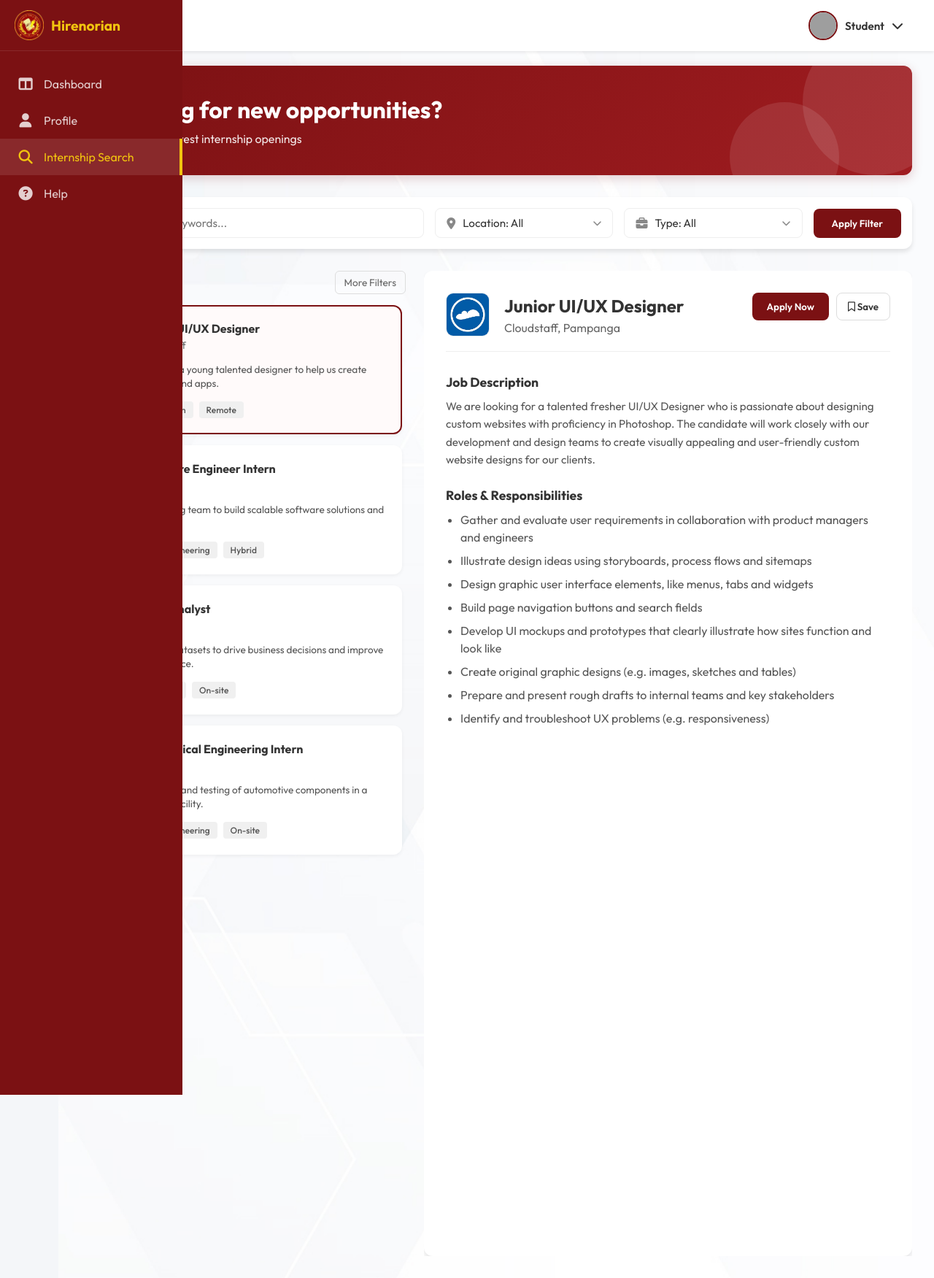
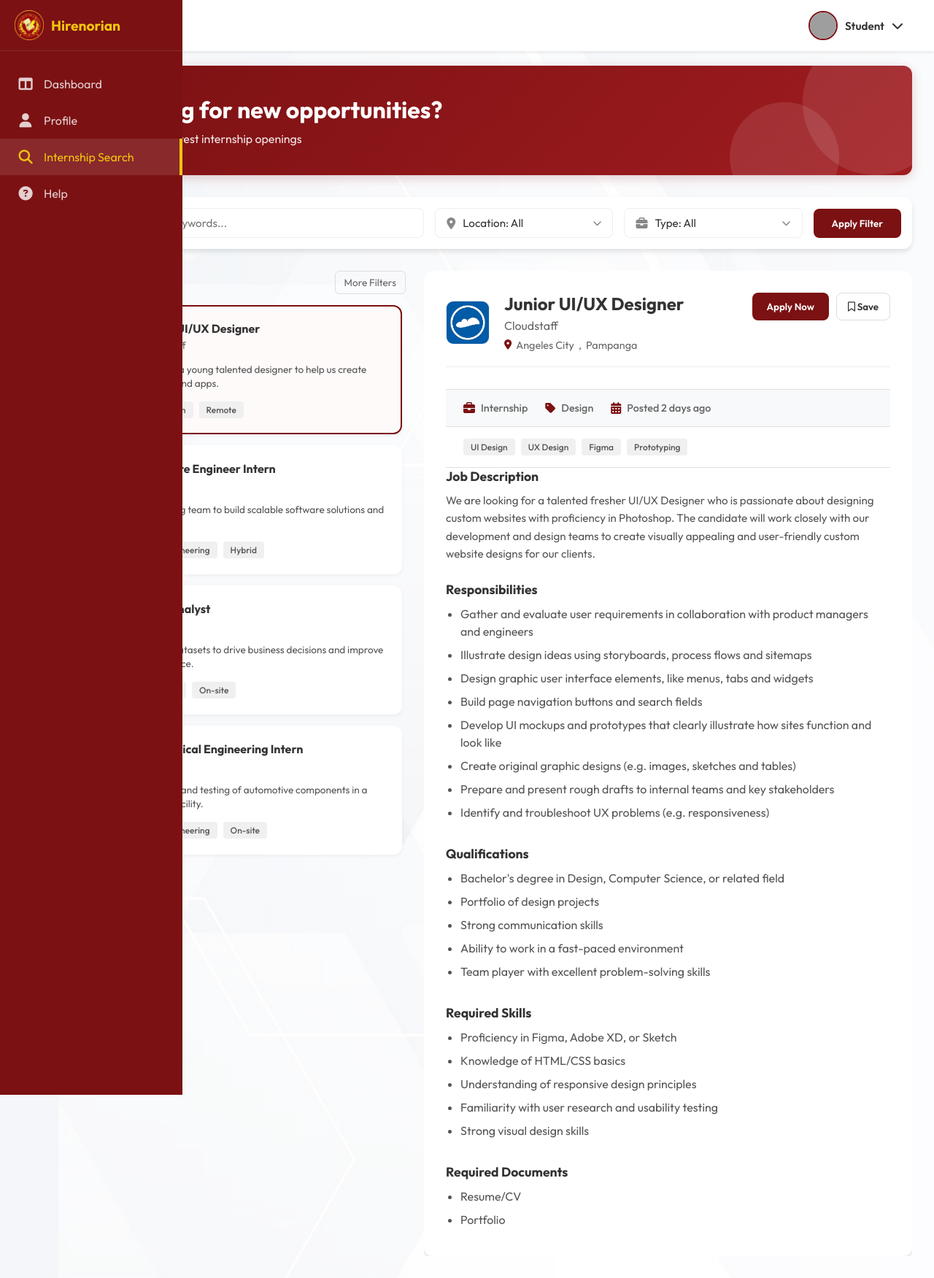
Before and after one commit to mrnp-dev/Hirenorian, a PHP site: the page made by Pages/Student Pages/Internship Search Page/php/internship_search.php in a window 1280 px wide. Shown: the whole page at 73% size. Run offline with PHP 8.4, Linux system fonts and the light colour scheme; the visitor is signed in with stand-in values (Sample User, id 1); grey boxes are pictures that could not be loaded.

Commit message:
Updated Job Details Panel contents

```diff
--- a/Pages/Student Pages/Internship Search Page/css/internship_search.css
+++ b/Pages/Student Pages/Internship Search Page/css/internship_search.css
@@ -811,9 +811,64 @@
     text-align: center;
 }
 
-.sidebar-item span {
+.si.details-header #detail-company {
+    color: #666;
     font-weight: 500;
     font-size: 0.95rem;
+    margin: 0;
+}
+
+.detail-location {
+    display: flex;
+    align-items: center;
+    gap: 6px;
+    color: #666;
+    font-size: 0.9rem;
+    margin: 8px 0 0 0;
+}
+
+.detail-location i {
+    color: var(--primary-maroon);
+    font-size: 0.85rem;
+}
+
+/* Job Meta Information */
+.job-meta {
+    display: flex;
+    gap: 24px;
+    padding: 16px 24px;
+    background: #f8f9fa;
+    border-top: 1px solid #e0e0e0;
+    border-bottom: 1px solid #e0e0e0;
+}
+
+.meta-item {
+    display: flex;
+    align-items: center;
+    gap: 8px;
+    color: #666;
+    font-size: 0.9rem;
+}
+
+.meta-item i {
+    color: var(--primary-maroon);
+    font-size: 1rem;
+}
+
+.meta-item span {
+    font-weight: 500;
+}
+
+/* Job Tags Section */
+.job-tags-section {
+    padding: 16px 24px;
+    border-bottom: 1px solid #e0e0e0;
+}
+
+.job-tags-section .job-tags {
+    display: flex;
+    flex-wrap: wrap;
+    gap: 8px;
 }
 
 .sidebar-item:hover {
--- a/Pages/Student Pages/Internship Search Page/php/internship_search.php
+++ b/Pages/Student Pages/Internship Search Page/php/internship_search.php
@@ -213,7 +213,11 @@ if(!isset($_SESSION['email'])) {
                                     <img src="../../../Landing Page/Images/Companies/cloudstaff_logo.jpg" alt="Logo" class="details-logo" id="detail-logo">
                                     <div class="header-info">
                                         <h2 id="detail-title">Junior UI/UX Designer</h2>
-                                        <p id="detail-company">Cloudstaff, Pampanga</p>
+                                        <p id="detail-company">Cloudstaff</p>
+                                        <p class="detail-location">
+                                            <i class="fa-solid fa-location-dot"></i>
+                                            <span id="detail-city">Angeles City</span>, <span id="detail-province">Pampanga</span>
+                                        </p>
                                     </div>
                                 </div>
                                 <div class="header-actions">
@@ -222,18 +226,42 @@ if(!isset($_SESSION['email'])) {
                                 </div>
                             </div>
 
+                            <div class="job-meta">
+                                <div class="meta-item">
+                                    <i class="fa-solid fa-briefcase"></i>
+                                    <span id="detail-work-type">Internship</span>
+                                </div>
+                                <div class="meta-item">
+                                    <i class="fa-solid fa-tag"></i>
+                                    <span id="detail-category">Design</span>
+                                </div>
+                                <div class="meta-item">
+                                    <i class="fa-solid fa-calendar-days"></i>
+                                    <span id="detail-posted-date">Posted 2 days ago</span>
+                                </div>
+                            </div>
+
+                            <div class="job-tags-section">
+                                <div class="job-tags" id="detail-tags">
+                                    <span class="tag">UI Design</span>
+                                    <span class="tag">UX Design</span>
+                                    <span class="tag">Figma</span>
+                                    <span class="tag">Prototyping</span>
+                                </div>
+                            </div>
+
                             <div class="details-body">
                                 <div class="details-section">
                                     <h3>Job Description</h3>
-                                    <p id="detail-desc">
+                                    <p id="detail-description">
                                         We are looking for a talented fresher UI/UX Designer who is passionate about designing custom websites with proficiency in Photoshop.
                                         The candidate will work closely with our development and design teams to create visually appealing and user-friendly custom website designs for our clients.
                                     </p>
                                 </div>
 
                                 <div class="details-section">
-                                    <h3>Roles & Responsibilities</h3>
-                                    <ul id="detail-roles">
+                                    <h3>Responsibilities</h3>
+                                    <ul id="detail-responsibilities">
                                         <li>Gather and evaluate user requirements in collaboration with product managers and engineers</li>
                                         <li>Illustrate design ideas using storyboards, process flows and sitemaps</li>
                                         <li>Design graphic user interface elements, like menus, tabs and widgets</li>
@@ -242,6 +270,36 @@ if(!isset($_SESSION['email'])) {
                                         <li>Create original graphic designs (e.g. images, sketches and tables)</li>
                                         <li>Prepare and present rough drafts to internal teams and key stakeholders</li>
                                         <li>Identify and troubleshoot UX problems (e.g. responsiveness)</li>
+                                    </ul>
+                                </div>
+
+                                <div class="details-section">
+                                    <h3>Qualifications</h3>
+                                    <ul id="detail-qualifications">
+                                        <li>Bachelor's degree in Design, Computer Science, or related field</li>
+                                        <li>Portfolio of design projects</li>
+                                        <li>Strong communication skills</li>
+                                        <li>Ability to work in a fast-paced environment</li>
+                                        <li>Team player with excellent problem-solving skills</li>
+                                    </ul>
+                                </div>
+
+                                <div class="details-section">
+                                    <h3>Required Skills</h3>
+                                    <ul id="detail-skills">
+                                        <li>Proficiency in Figma, Adobe XD, or Sketch</li>
+                                        <li>Knowledge of HTML/CSS basics</li>
+                                        <li>Understanding of responsive design principles</li>
+                                        <li>Familiarity with user research and usability testing</li>
+                                        <li>Strong visual design skills</li>
+                                    </ul>
+                                </div>
+
+                                <div class="details-section">
+                                    <h3>Required Documents</h3>
+                                    <ul id="detail-documents">
+                                        <li>Resume/CV</li>
+                                        <li>Portfolio</li>
                                     </ul>
                                 </div>
                             </div>
```
